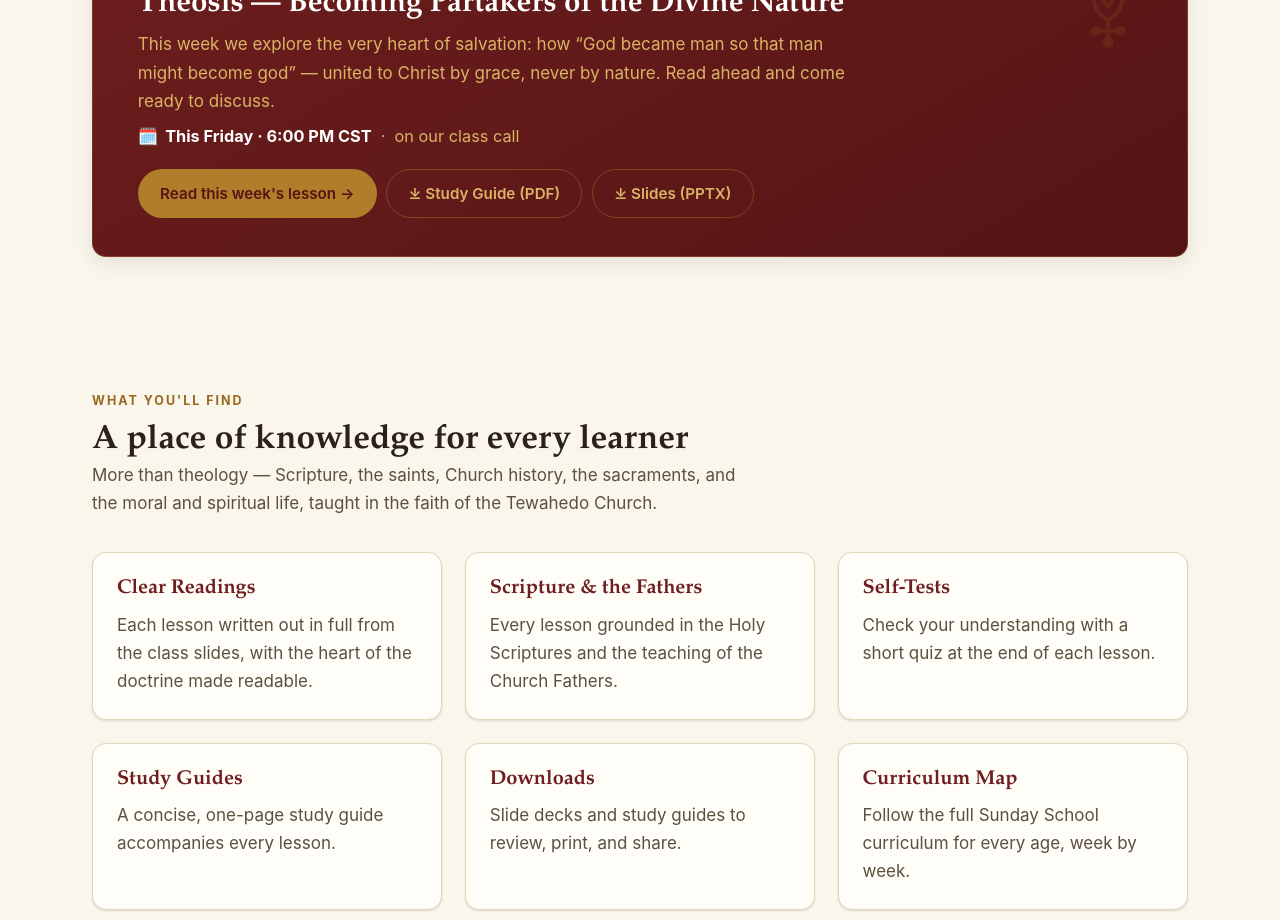
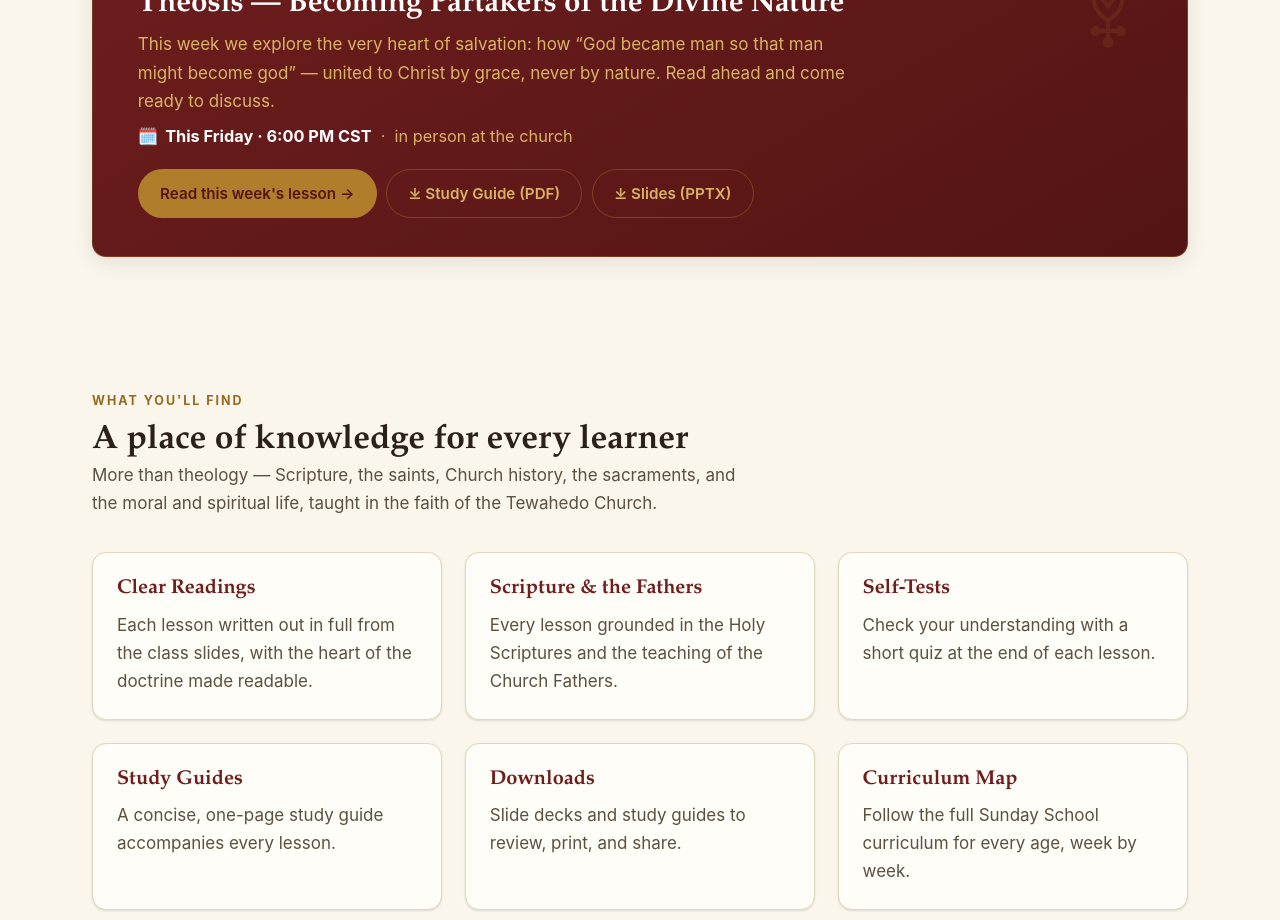
Before and after one commit to kidtechera369-beep/stleotc-theology, a plain HTML site: page index.html in a window 1280 px wide. Shown: the part 860-1780 px from the top of the page. Drawn offline with Linux system fonts and the light colour scheme.

Commit message:
Fix announcement: class is in person at the church (not a call)
Co-Authored-By: Claude Opus 4.8 <noreply@anthropic.com>

```diff
--- a/index.html
+++ b/index.html
@@ -37,7 +37,7 @@
         <span class="announce-tag">📣 This Week's Class</span>
         <h2>Theosis — Becoming Partakers of the Divine Nature</h2>
         <p>This week we explore the very heart of salvation: how “God became man so that man might become god” — united to Christ by grace, never by nature. Read ahead and come ready to discuss.</p>
-        <p class="announce-when"><span class="aw-icon">🗓️</span> <strong>This Friday · 6:00&nbsp;PM CST</strong> &nbsp;·&nbsp; on our class call</p>
+        <p class="announce-when"><span class="aw-icon">🗓️</span> <strong>This Friday · 6:00&nbsp;PM CST</strong> &nbsp;·&nbsp; in person at the church</p>
         <div class="announce-cta">
           <a class="btn btn-gold" href="lesson.html?id=theosis">Read this week's lesson →</a>
           <a class="btn btn-ghost btn-on-maroon" href="downloads/Theosis_StudyGuide.pdf" download>⤓ Study Guide (PDF)</a>
```
